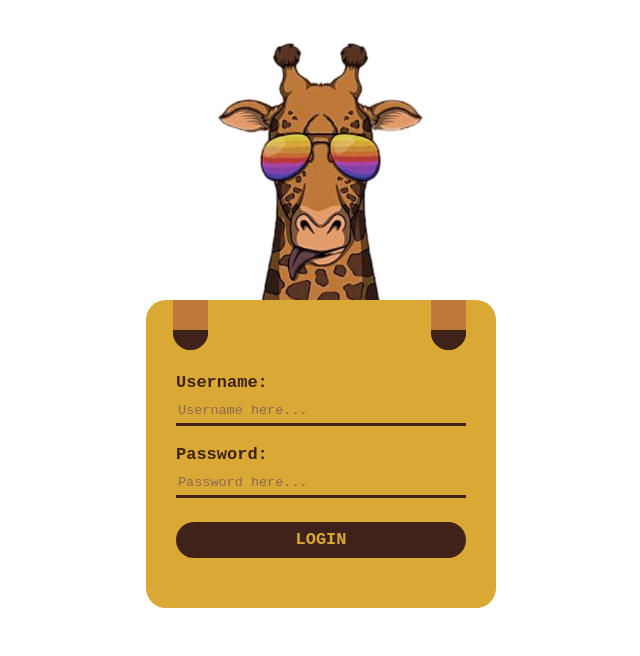
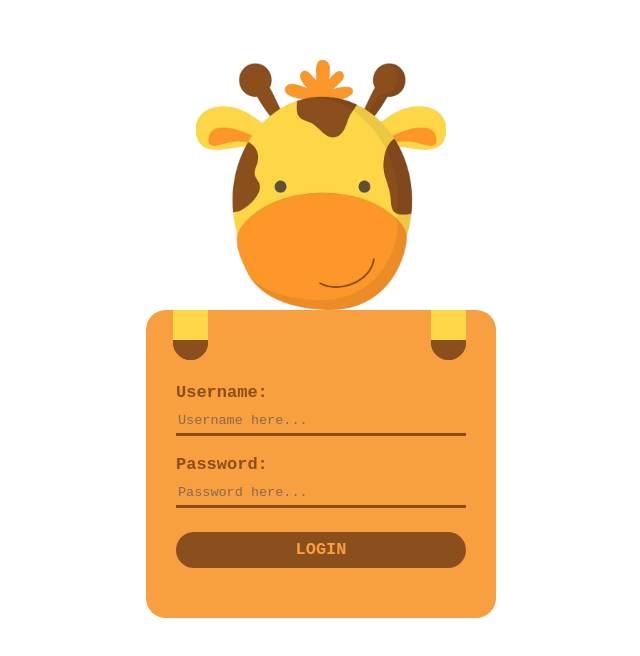
Before and after one commit to missfatimaa/cute-login, a plain HTML site: page text.html in a window 1280 px wide. Shown: the whole page, without its empty margins (319-959 px from the left). Drawn offline with nearby package versions, Linux system fonts and the light colour scheme.

Commit message:
change the giraffe image

```diff
--- a/java.js
+++ b/java.js
@@ -3,10 +3,10 @@ let userInput = document.querySelector("#username")
 let passInput = document.querySelector("#password")
 let girrafeImage = document.querySelector("#girrafe-image")
 
-$(passInput).focus(function (e) {
-    girrafeImage.src = "/image/girrafe2.png"
-});
+// $(passInput).focus(function (e) {
+//     girrafeImage.src = "/image/girrafe2.png"
+// });
 
-$(userInput).focus(function (e) {
-    girrafeImage.src = "/image/girrafe.png"
-});
+// $(userInput).focus(function (e) {
+//     girrafeImage.src = "/image/girrafe.png"
+// });
--- a/style.css
+++ b/style.css
@@ -1,7 +1,7 @@
 :root {
-    --light-brown: #bf783a;
-    --dark-brown: #3f231a;
-    --blush:#d9a835;
+    --light-brown: #fdd746;
+    --dark-brown: #8b4f1d;
+    --blush:#f89f3f;
     --yellow: #d4aa32
 }
 
@@ -15,6 +15,7 @@ body {
 .container {
     display: flex;
     flex-direction: column;
+    padding-top: 60px;
 }
 
 .container form {
@@ -30,7 +31,7 @@ body {
     font-size: 17px;
     font-weight: 800;
     font-family: monospace;
-    transform: translateY(-50px);
+    /* transform: translateY(-50px); */
 }
 
 form input {
@@ -44,7 +45,7 @@ form input {
 }
 
 form input:hover {
-    border-bottom: 3px solid wheat;
+    border-bottom: 3px solid black;
 
 }
 
@@ -56,8 +57,8 @@ form input:hover {
 }
 
 :focus {
-    color:wheat;
-    border-bottom: 3px solid wheat;
+    color:black;
+    border-bottom: 3px solid black;
 }
 
 .form-btn {
@@ -77,8 +78,8 @@ form input:hover {
 }
 
 .giraffe-img {
-    width: 350px;
-    height: 350px;
+    width: 250px;
+    height: 250px;
     /* position: absolute; */
     transition: all .1s ease-in-out;
 
--- a/text.html
+++ b/text.html
@@ -13,7 +13,7 @@
 
 <body>
     <div class="container">
-        <img src="/image/girrafe.png" alt="" class="align-self-center giraffe-img" id="girrafe-image">
+        <img src="/image/head.png" alt="" class="align-self-center giraffe-img" id="girrafe-image">
         <form action="">
             <div class="paw-l"></div>
             <div class="paw-r"></div>
```
Also changed, not shown: image/head.png (added).
